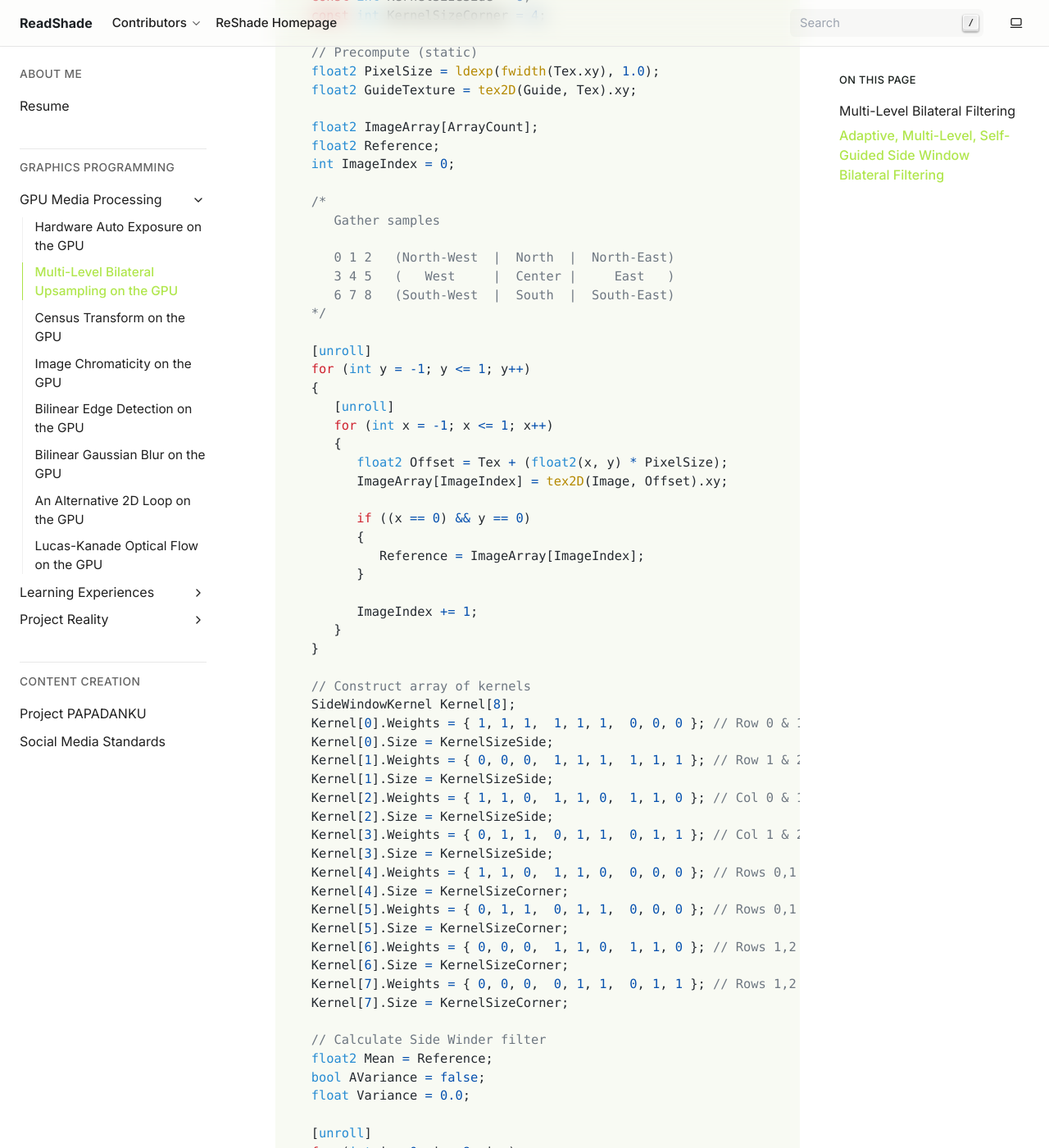
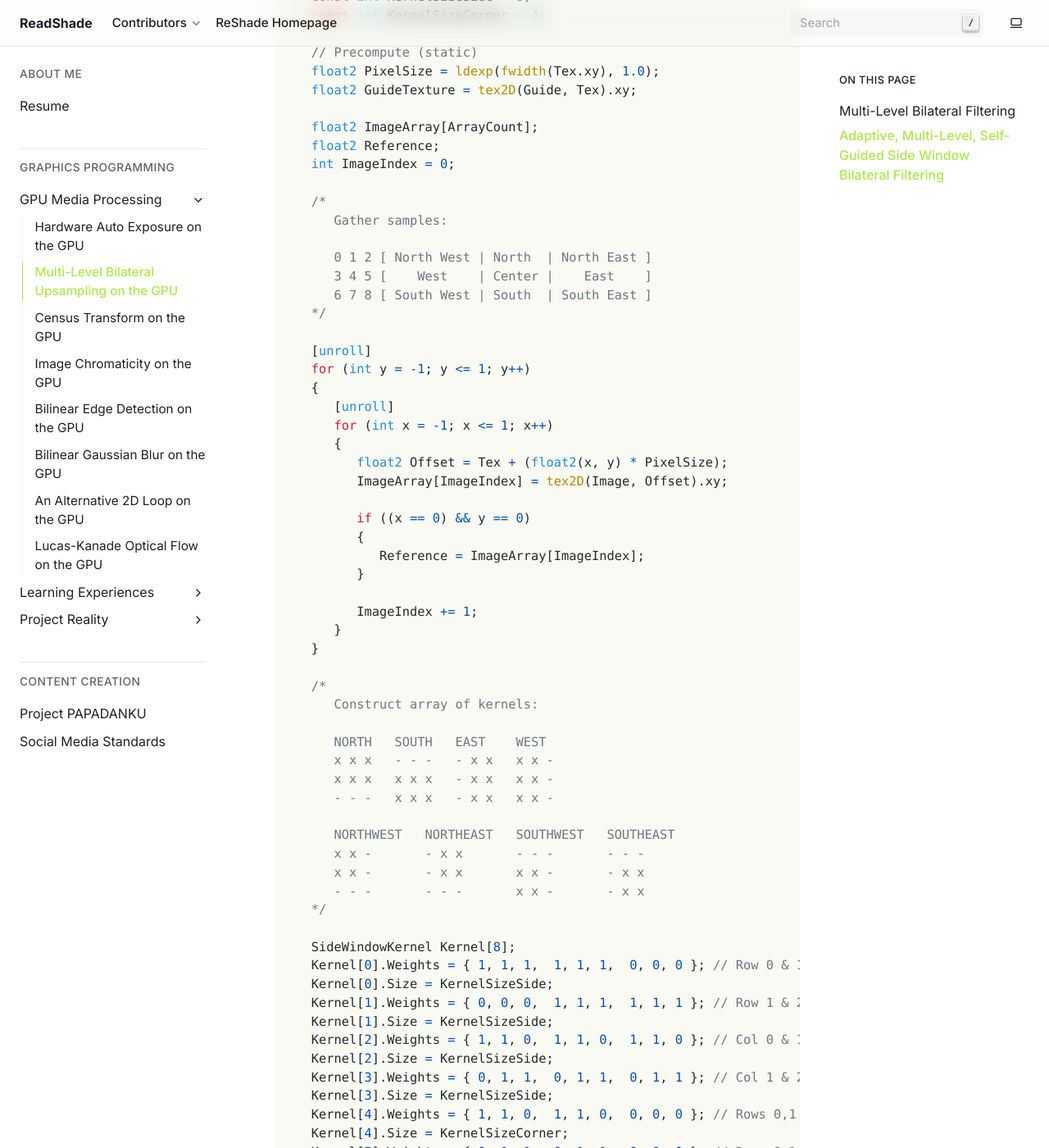
Before and after one commit to papadanku/papadanku.github.io, a Sphinx documentation site: the page built from doc/blog/gpu/bilateral.rst, in a window 1280 px wide and 1400 px high, scrolled down 4904 px. Shown: the whole window at 82% size. Built offline with Sphinx 7.4.7, drawn with Linux system fonts in a browser that asks for light colours.

Commit message:
Document Side Window Bilateral Kernels

```diff
--- a/doc/blog/gpu/bilateral.rst
+++ b/doc/blog/gpu/bilateral.rst
@@ -195,11 +195,11 @@ This modification eliminates the need for an explicit downsampled guide and can
       int ImageIndex = 0;
 
       /*
-         Gather samples
+         Gather samples:
 
-         0 1 2   (North-West  |  North  |  North-East)
-         3 4 5   (   West     |  Center |     East   )
-         6 7 8   (South-West  |  South  |  South-East)
+         0 1 2 [ North West | North  | North East ]
+         3 4 5 [    West    | Center |    East    ]
+         6 7 8 [ South West | South  | South East ]
       */
 
       [unroll]
@@ -220,7 +220,20 @@ This modification eliminates the need for an explicit downsampled guide and can
          }
       }
 
-      // Construct array of kernels
+      /*
+         Construct array of kernels:
+
+         NORTH   SOUTH   EAST    WEST
+         x x x   - - -   - x x   x x -
+         x x x   x x x   - x x   x x -
+         - - -   x x x   - x x   x x -
+
+         NORTHWEST   NORTHEAST   SOUTHWEST   SOUTHEAST
+         x x -       - x x       - - -       - - -
+         x x -       - x x       x x -       - x x
+         - - -       - - -       x x -       - x x
+      */
+
       SideWindowKernel Kernel[8];
       Kernel[0].Weights = { 1, 1, 1,  1, 1, 1,  0, 0, 0 }; // Row 0 & 1 (N)
       Kernel[0].Size = KernelSizeSide;
```
